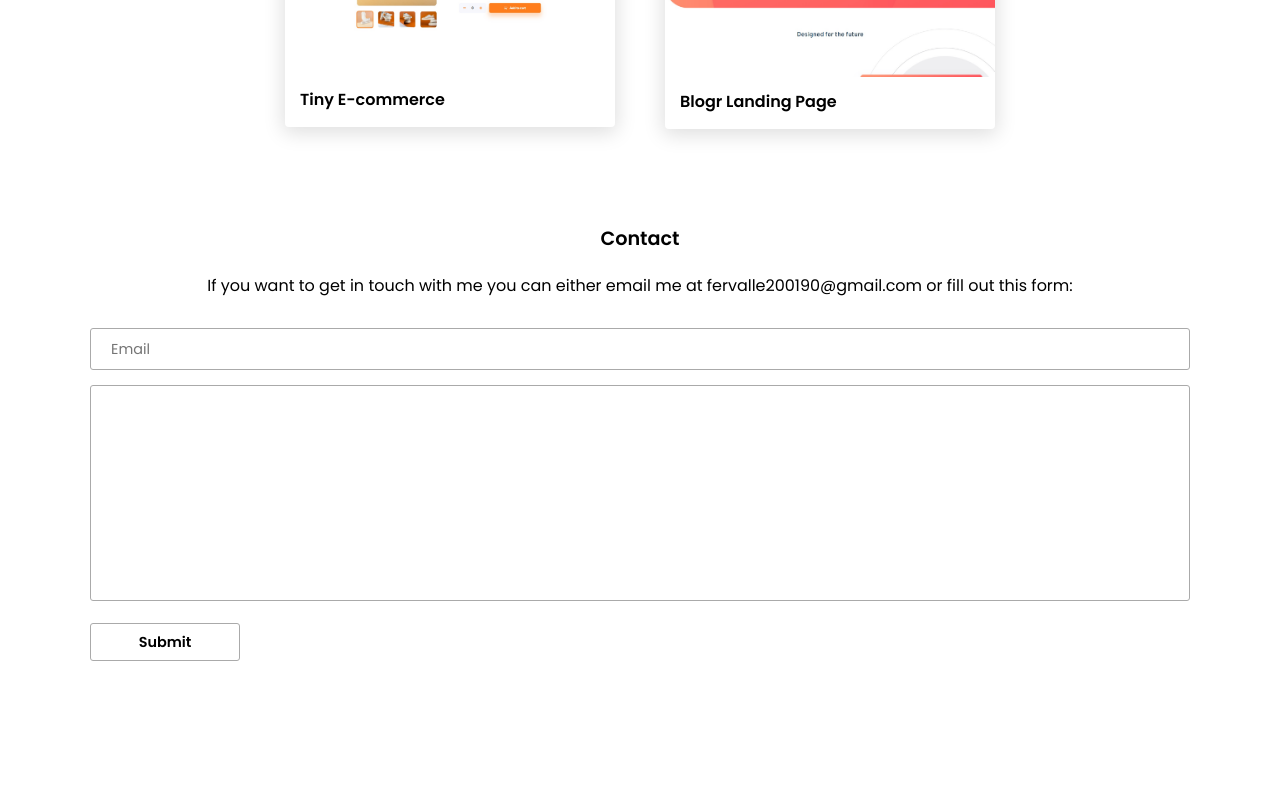
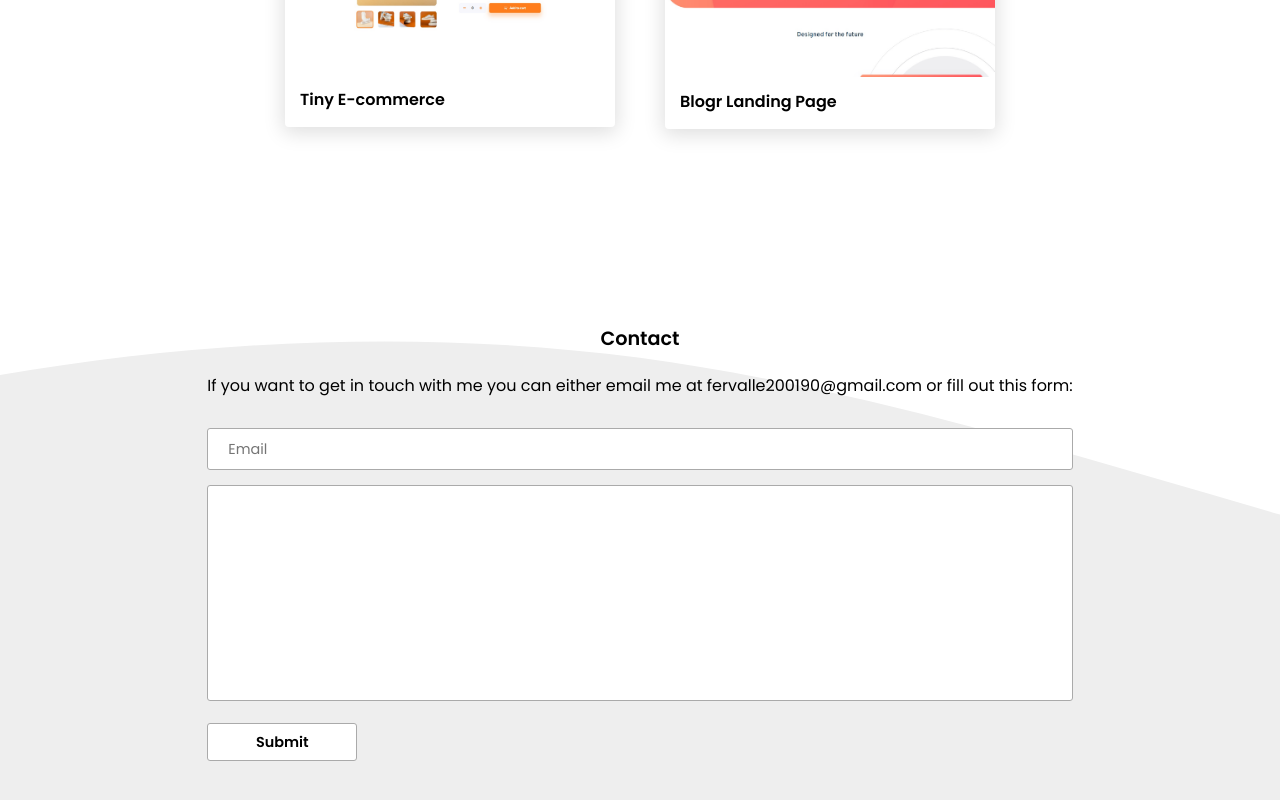
Before and after one commit to fervalle200190/Portfolio, a React (Create React App) app: page / in a window 1280 px wide. Shown: the part 1860-2660 px from the top of the page. Before the commit the page ends 2621 px from the top, so only its background shows below. Built offline with nearby package versions, Linux system fonts and the light colour scheme.

Commit message:
second wave

```diff
--- a/package.json
+++ b/package.json
@@ -1,4 +1,5 @@
 {
+  "homepage": "https://fervalle200190.github.io/Portfolio",
   "name": "my-app",
   "version": "0.1.0",
   "private": true,
@@ -18,7 +19,9 @@
     "start": "react-scripts start",
     "build": "react-scripts build",
     "test": "react-scripts test",
-    "eject": "react-scripts eject"
+    "eject": "react-scripts eject",
+    "predeploy": "npm run build",
+    "deploy": "gh-pages -d build"
   },
   "eslintConfig": {
     "extends": [
--- a/src/components/Contact.jsx
+++ b/src/components/Contact.jsx
@@ -29,6 +29,7 @@ const Contact = () => {
   };
   return (
     <div className="contact-container" id="contact">
+      <div className="inner-contact">
         <h6>Contact</h6>
         <p className="contact-detail">
           If you want to get in touch with me you can either email me at
@@ -44,7 +45,6 @@ const Contact = () => {
           />
           <textarea
             name="message"
-          id=""
             cols="30"
             rows="10"
             value={form.message}
@@ -53,6 +53,7 @@ const Contact = () => {
           <input type="submit" />
         </form>
       </div>
+    </div>
   );
 };
 
--- a/src/components/Hero.jsx
+++ b/src/components/Hero.jsx
@@ -1,4 +1,5 @@
 import React from "react";
+import file from '../cv/resume.pdf'
 
 const Hero = () => {
   return (
@@ -9,7 +10,9 @@ const Hero = () => {
         <span>Front-end developer</span>
       </div>
       <div className="buttons-cont">
-        <button>Download CV</button>
+        <a download href={file}>
+          <button>Download CV</button>
+        </a>
         <a href="#aboutme">
           <button>About me</button>
         </a>
--- a/src/sass/components/_contact.scss
+++ b/src/sass/components/_contact.scss
@@ -1,14 +1,24 @@
 .contact-container {
     margin: auto;
-    padding: 0 30px;
-    padding-top: 20px;
+    padding-top: 120px;
     padding-bottom: 100px;
-    max-width: 400px;
+    width: 100%;
+    display: flex;
+    justify-content: center;
+    background: url("../../images/waveFooter.svg");
+    background-repeat: no-repeat;
+    background-position: bottom;
+    background-size: cover;
     h6 {
         text-align: center;
         font-size: 1.2rem;
         margin-bottom: 20px;
     }
+}
+
+.inner-contact {
+    max-width: 400px;
+    padding: 0 30px;
 }
 
 input, textarea {
@@ -51,7 +61,7 @@ form {
 }
 
 @media screen and (min-width: 950px) {
-    .contact-container {
+    .inner-contact {
         max-width: 1100px;
     }
     form {
--- a/src/sass/components/_hero.scss
+++ b/src/sass/components/_hero.scss
@@ -22,8 +22,12 @@
         border-radius: 3px;
         font-weight: 500;
         background: #fff;
+        transition: background 0.1s ease-in;
         border: 1px solid #bbb;
         cursor: pointer;
+    }
+    button:hover {
+        background: #eee;
     }
 }
 
```
Also changed, not shown: src/images/waveFooter.svg (added), 1 other file (tests, documents, lock files or other folders). Lines whose indentation alone changed are shown as unchanged.
